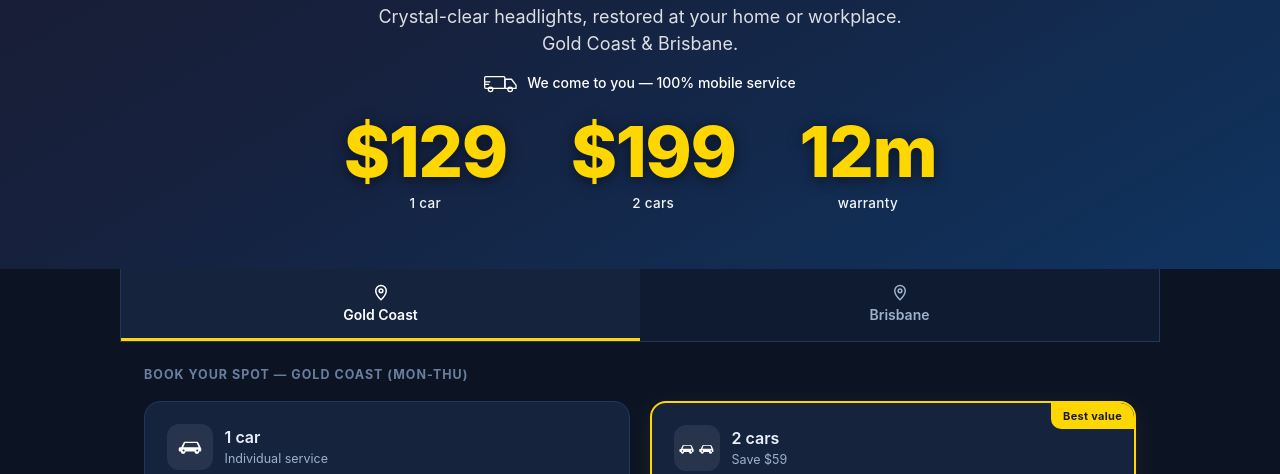
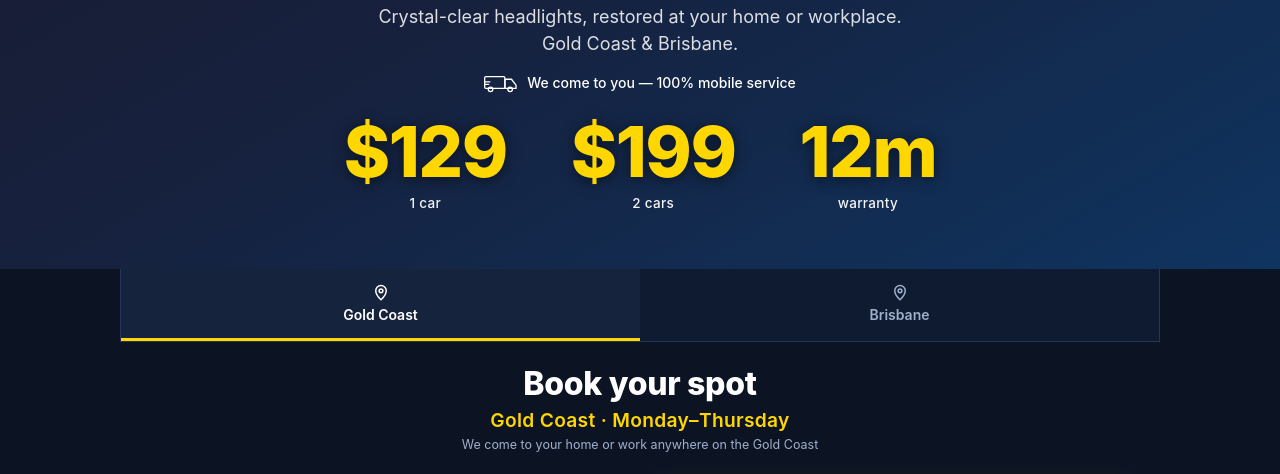
Before and after one commit to OPjaguar/OPJAGUARHEADLIGHTSRESTORE, a plain HTML site: page index.html in a window 1280 px wide. Shown: the part 301-775 px from the top of the page. Drawn offline with Linux system fonts and the light colour scheme.

Commit message:
Add files via upload

```diff
--- a/index.html
+++ b/index.html
@@ -143,6 +143,9 @@ body{font-family:var(--sans);background:#070d18;color:var(--text);line-height:1.
 .guarantee strong{display:block;font-size:14.5px;font-weight:700;margin-bottom:2px;color:#fff}
 .guarantee span{font-size:13px;color:var(--muted)}
 
+.zone-heading{font-size:1.5rem;font-weight:800;color:#fff;text-align:center;margin-bottom:.3rem;letter-spacing:-.3px;line-height:1.15}
+.zone-heading .days{display:block;font-size:1rem;font-weight:600;color:var(--gold);margin-top:6px;letter-spacing:.3px}
+.zone-subnote{text-align:center;font-size:12.5px;color:var(--muted);margin-bottom:1.3rem}
 .zone-content{display:none}
 .zone-content.active{display:block}
 
@@ -172,6 +175,8 @@ body{font-family:var(--sans);background:#070d18;color:var(--text);line-height:1.
   .zone-content > .section{max-width:960px;margin:0 auto}
   /* pricing side by side */
   .pricing-cards{grid-template-columns:1fr 1fr;gap:20px;align-items:start}
+  .zone-heading{font-size:2rem}
+  .zone-heading .days{font-size:1.2rem}
   /* center the lower content sections */
   .section{max-width:960px;margin-left:auto;margin-right:auto}
   .how-steps{display:grid;grid-template-columns:1fr 1fr;gap:18px 28px}
@@ -231,10 +236,10 @@ body{font-family:var(--sans);background:#070d18;color:var(--text);line-height:1.
 </nav>
 
 <div id="gc-content" class="zone-content active">
-  <section class="section"><h2 class="section-title">Book your spot — Gold Coast (Mon-Thu)</h2><div class="pricing-cards" id="gc-cards"></div></section>
+  <section class="section"><h2 class="zone-heading">Book your spot<span class="days">Gold Coast &middot; Monday&ndash;Thursday</span></h2><p class="zone-subnote">We come to your home or work anywhere on the Gold Coast</p><div class="pricing-cards" id="gc-cards"></div></section>
 </div>
 <div id="bne-content" class="zone-content">
-  <section class="section"><h2 class="section-title">Book your spot — Brisbane (Fri-Sun)</h2><div class="pricing-cards" id="bne-cards"></div></section>
+  <section class="section"><h2 class="zone-heading">Book your spot<span class="days">Brisbane &middot; Friday&ndash;Sunday</span></h2><p class="zone-subnote">We come to your home or work anywhere in Brisbane</p><div class="pricing-cards" id="bne-cards"></div></section>
 </div>
 
 <section class="section">
```
